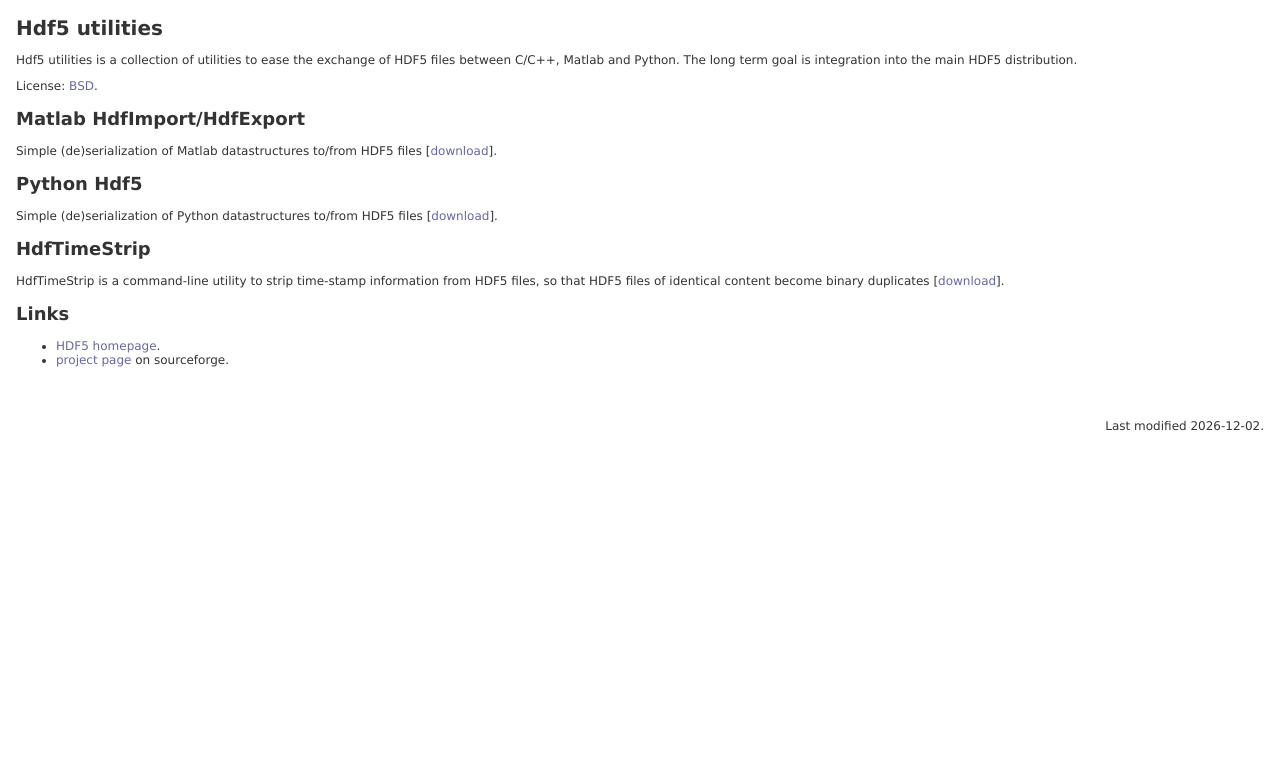
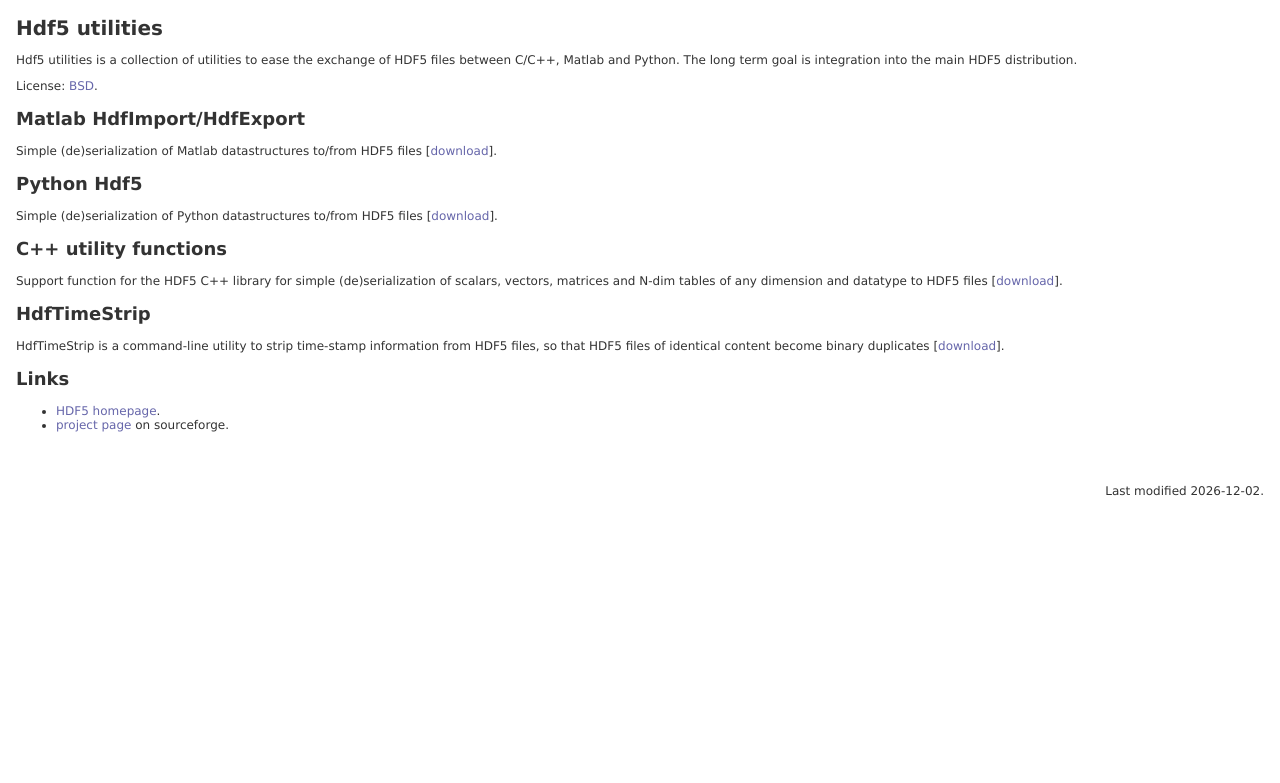
Before and after one commit to romangrothausmann/hdfutil-code, a PHP site: page / in a window 1280 px wide. Shown: the top 783 px of the page. Run offline with PHP 8.4, Linux system fonts and the light colour scheme.

Commit message:
updated webpage.

```diff
--- a/www/index.php
+++ b/www/index.php
@@ -21,6 +21,9 @@
 <h2>Python Hdf5</h2>
 Simple (de)serialization of Python datastructures to/from HDF5 files [<a href="http://hdfutil.svn.sourceforge.net/viewvc/hdfutil/python.tar.gz?view=tar">download</a>].
 
+<h2>C++ utility functions</h2>
+Support function for the HDF5 C++ library for simple (de)serialization of scalars, vectors, matrices and N-dim tables of any dimension and datatype to HDF5 files [<a href="http://hdfutil.svn.sourceforge.net/viewvc/hdfutil/cpp.tar.gz?view=tar">download</a>].
+
 <h2>HdfTimeStrip</h2>
 HdfTimeStrip is a command-line utility to strip time-stamp information from HDF5 files, so that HDF5 files of identical content become binary duplicates [<a href="http://hdfutil.svn.sourceforge.net/viewvc/hdfutil/HdfTimeStrip.tar.gz?view=tar">download</a>].
 
```
